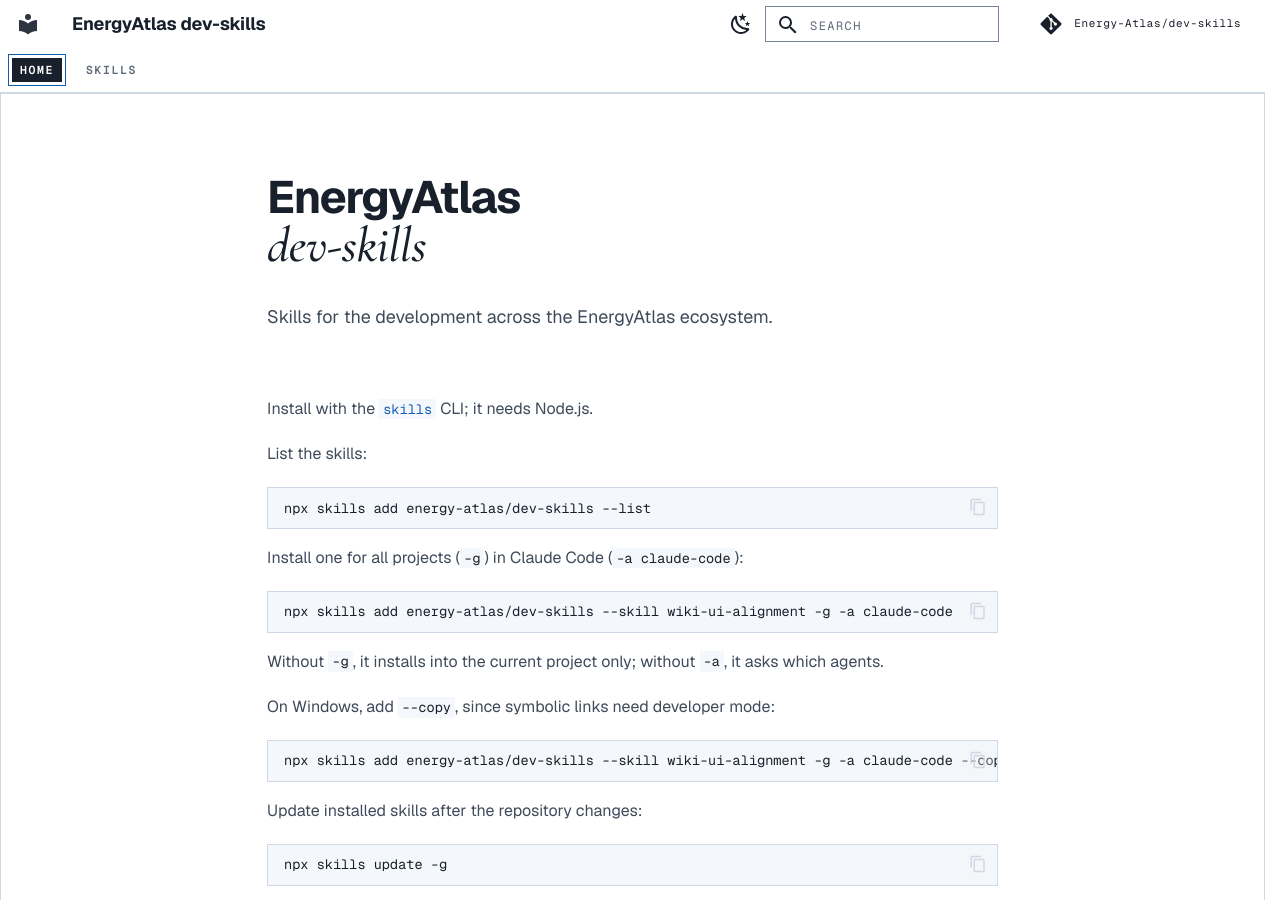
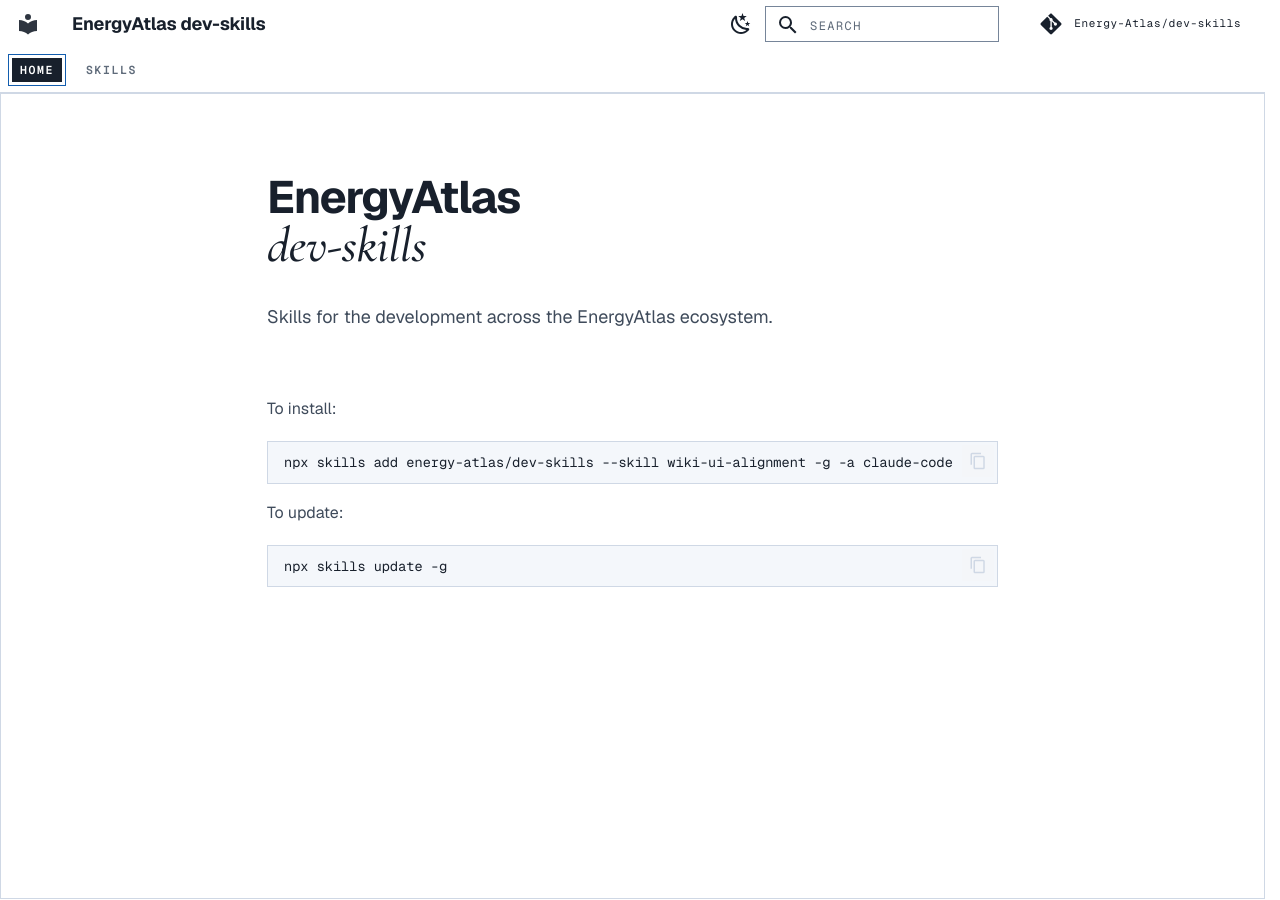
Before and after one commit to Energy-Atlas/dev-skills, an MkDocs documentation site: the page built from docs/index.md, in a window 1280 px wide and 900 px high. Built offline with MkDocs 1.6.1 and Material for MkDocs 9.7.7, drawn with Linux system fonts in a browser that asks for light colours; comment, search, counter and statistics services are not loaded.

Commit message:
docs(site): show one install and one update command on the landing page
Co-Authored-By: Claude Opus 5.5 <noreply@anthropic.com>

````diff
--- a/docs/index.md
+++ b/docs/index.md
@@ -12,29 +12,13 @@ Skills for the development across the EnergyAtlas ecosystem.
 
 </div>
 
-Install with the [`skills`](https://github.com/vercel-labs/skills) CLI; it needs Node.js.
-
-List the skills:
-
-```bash
-npx skills add energy-atlas/dev-skills --list
-```
-
-Install one for all projects (`-g`) in Claude Code (`-a claude-code`):
+To install:
 
 ```bash
 npx skills add energy-atlas/dev-skills --skill wiki-ui-alignment -g -a claude-code
 ```
 
-Without `-g`, it installs into the current project only; without `-a`, it asks which agents.
-
-On Windows, add `--copy`, since symbolic links need developer mode:
-
-```bash
-npx skills add energy-atlas/dev-skills --skill wiki-ui-alignment -g -a claude-code --copy
-```
-
-Update installed skills after the repository changes:
+To update:
 
 ```bash
 npx skills update -g
````
